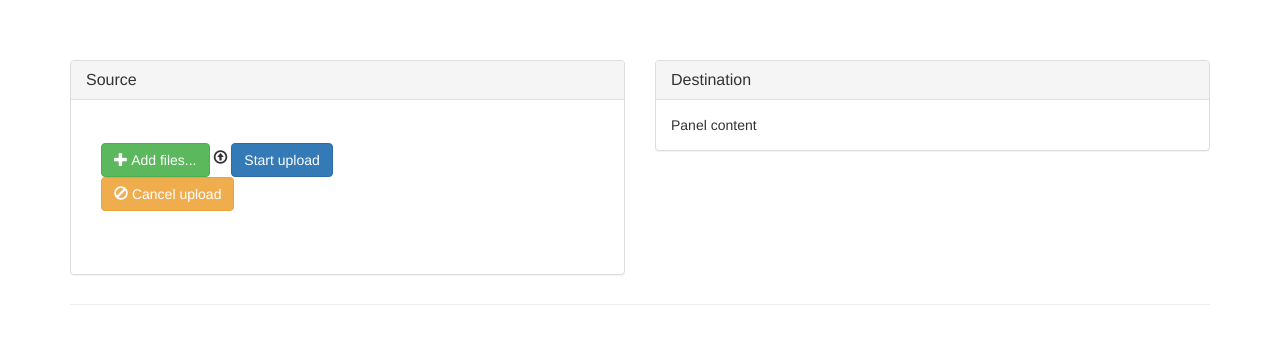
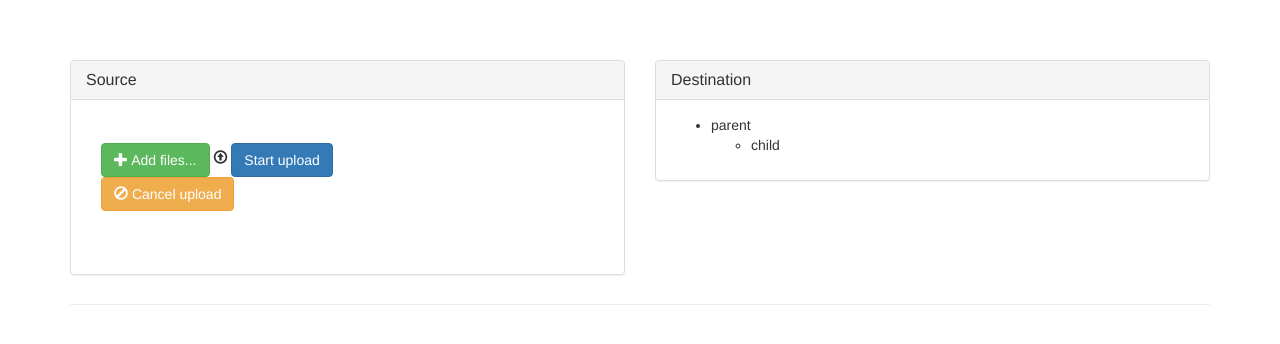
Before and after one commit to Qumulo/file_transfer_tool, a Flask app: page / in a window 1280 px wide. Shown: the part 52-396 px from the top of the page. Run offline with Flask 2, Linux system fonts and the light colour scheme; the visitor is signed in with stand-in values (Sample User, id 1); data comes from the database, SQL or seed files in the repository; some libraries are stand-ins or nearby versions.

Commit message:
cleanup cont'd

```diff
--- a/app/templates/index.html
+++ b/app/templates/index.html
@@ -23,8 +23,6 @@
             <div id="actions" class="row">
 
               <div class="col-lg-7">
-                <input type="file" id="my_folder" webkitdirectory="" directory="" style="display:none">
-
                 <span id="get_folder" class="btn btn-success fileinput-button" webkitdirectory="" directory="">
                     <i class="glyphicon glyphicon-plus"></i>
                     <span>Add files...</span>
@@ -80,18 +78,10 @@
                       </button>
                     </div>
                   </div>
-
                 </div>
-
-
             </div>
               </div>
             </div>
-
-
-
-
-
         </div>
         <div class="col-xs-6">
             <div class="panel panel-default">
@@ -99,7 +89,13 @@
                 <h2 class="panel-title">Destination</h2>
               </div>
               <div class="panel-body">
-                Panel content
+                <ul id="cluster-tree">
+                  <li>parent
+                    <ul>
+                      <li>child</li>
+                    </ul>
+                  </li>
+                </ul>
               </div>
             </div>
         </div>
@@ -110,24 +106,6 @@
 </div>
 
 <script>
-
-    document.getElementById('get_folder').onclick = function() {
-        document.getElementById('my_folder').click();
-        return false;
-    };
-
-    // var dropzone = document.getElementById('dropzone');
-    // dropzone.ondrop = function(e) {
-    //   var length = e.dataTransfer.items.length;
-    //   for (var i = 0; i < length; i++) {
-    //     var entry = e.dataTransfer.items[i].webkitGetAsEntry();
-    //     if (entry.isFile) {
-    //       console.log("hey a file...");
-    //     } else if (entry.isDirectory) {
-    //       console.log("hey a directory...");
-    //     }
-    //   }
-    // };
 
   // Get the template HTML and remove it from the doument
   var previewNode = document.querySelector("#template");
```
